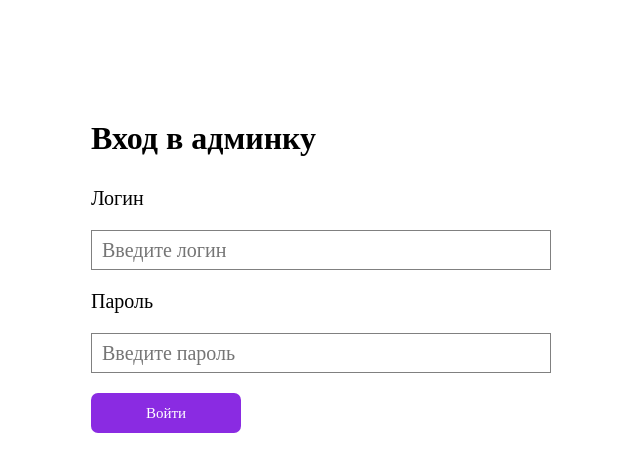
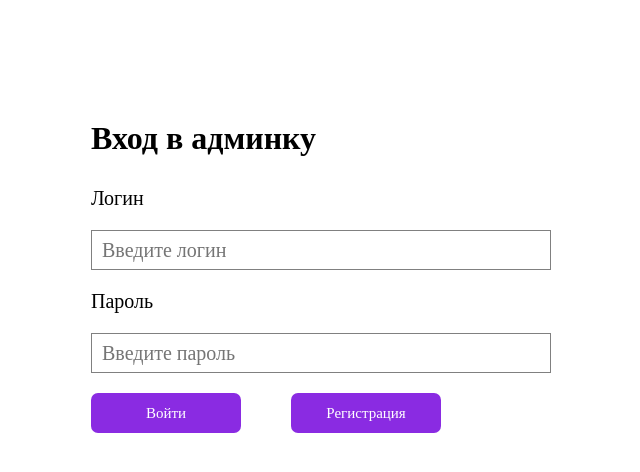
Before and after one commit to innamagkeeva/vue-router, a Vue app: page /auth in a window 1280 px wide. Shown: the top 472 px of the page, without its empty margins (319-959 px from the left). Built offline with nearby package versions, Linux system fonts and the light colour scheme; the HTML template or start-up script is replaced by a standard one.

Commit message:
вынесла хедер в отдельный компонент и доработала

```diff
--- a/src/views/AuthPage.vue
+++ b/src/views/AuthPage.vue
@@ -33,6 +33,10 @@ async function onSignIn() {
     }
   }
 }
+
+function goToRegistrationPage() {
+  router.push({ name: 'register' })
+}
 </script>
 
 <template>
@@ -47,7 +51,14 @@ async function onSignIn() {
           v-model:login="login"
           v-model:password="password"
         />
-        <BaseButton type="submit"> Войти</BaseButton>
+        <div class="form__buttons">
+          <BaseButton type="submit">Войти</BaseButton>
+          <BaseButton
+            type="button"
+            @click="goToRegistrationPage"
+            >Регистрация</BaseButton
+          >
+        </div>
       </form>
     </div>
   </div>
@@ -68,4 +79,10 @@ async function onSignIn() {
 .title {
   margin-bottom: 30px;
 }
+
+.form__buttons {
+  width: 350px;
+  display: flex;
+  justify-content: space-between;
+}
 </style>
--- a/src/views/CreateOrderPage.vue
+++ b/src/views/CreateOrderPage.vue
@@ -198,7 +198,6 @@ function goToHomePage() {
 
 .form__buttons {
   width: 350px;
-  height: 40px;
   display: flex;
   justify-content: space-between;
 }
```
